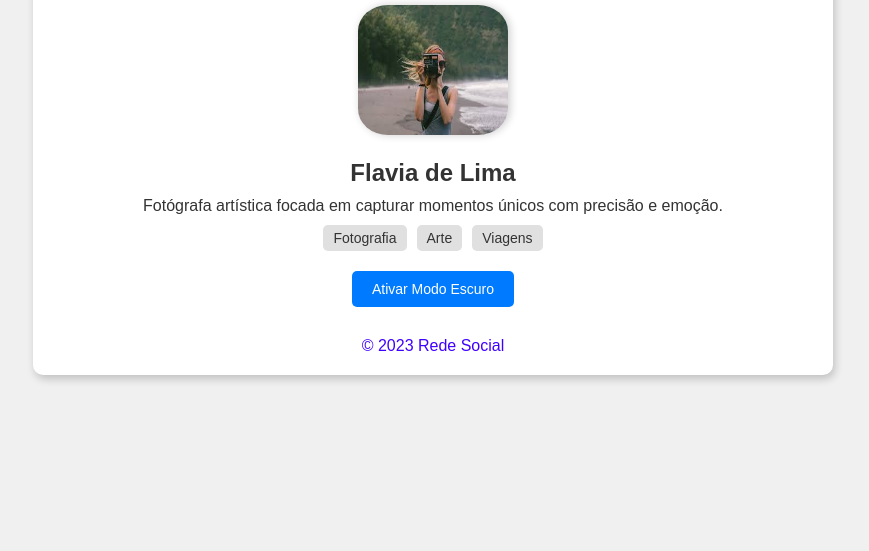
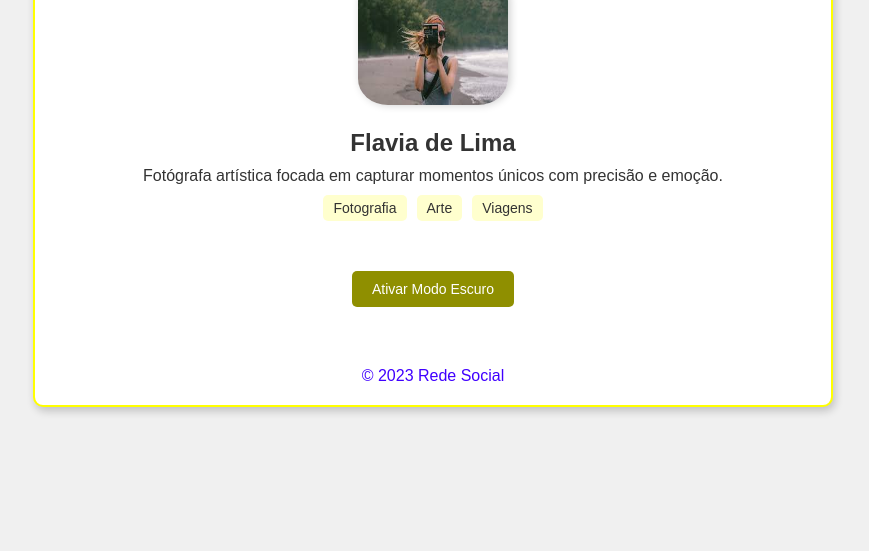
Before and after one commit to Pablorpg/PaginaPerfil, a plain HTML site: page index.html in a window 1280 px wide. Shown: the part 249-800 px from the top of the page, without its empty margins (207-1076 px from the left). Drawn offline with Linux system fonts and the light colour scheme.

Commit message:
Add files via upload

```diff
--- a/style.css
+++ b/style.css
@@ -23,6 +23,7 @@ body {
   border-radius: 10px;
   box-shadow: 2px 4px 8px rgba(0, 0, 0, 0.2);
   padding: 20px;
+  border: 2px solid yellow;
   box-sizing: border-box;
   text-align: center;
 }
@@ -79,11 +80,6 @@ footer {
   margin-top: 30px;
 }
 
-* {
-  margin: 0;
-  padding: 0;
-  font-family: Arial, sans-serif;
-}
 
 body {
   background-color: #f0f0f0;
@@ -124,7 +120,7 @@ body {
 }
 
 .interesse li {
-  background-color: rgb(224, 224, 224);
+  background-color: rgb(255, 255, 206);
   padding: 5px 10px;
   border-radius: 5px;
   font-size: 14px;
@@ -132,17 +128,18 @@ body {
 
 .mudarModo {
   padding: 10px 20px;
-  margin-top: 20px;
+  margin-top: 50px;
+  margin-bottom: 30px;
   font-size: 14px;
   border: none;
   border-radius: 5px;
-  background-color: rgb(0, 123, 255);
+  background-color: rgb(143, 143, 0);
   color: white;
   cursor: pointer;
 }
 
 .mudarModo:hover {
-  background-color: rgb(9, 84, 164);
+  background-color: rgb(196, 196, 34);
 }
 
 a {
@@ -161,6 +158,7 @@ footer {
 
 .modoEscuro .container {
   background-color: rgb(68, 68, 68);
+  border: 2px solid rgb(255, 255, 255);
 }
 
 .modoEscuro a {
```
